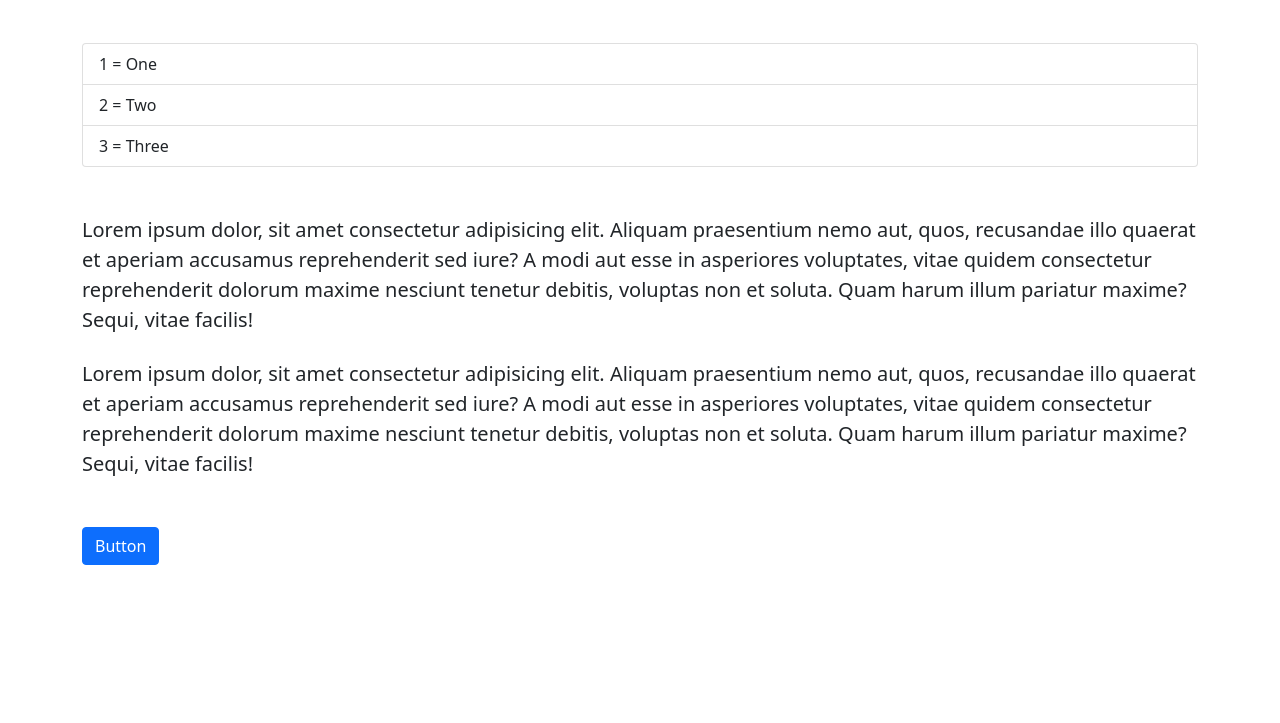
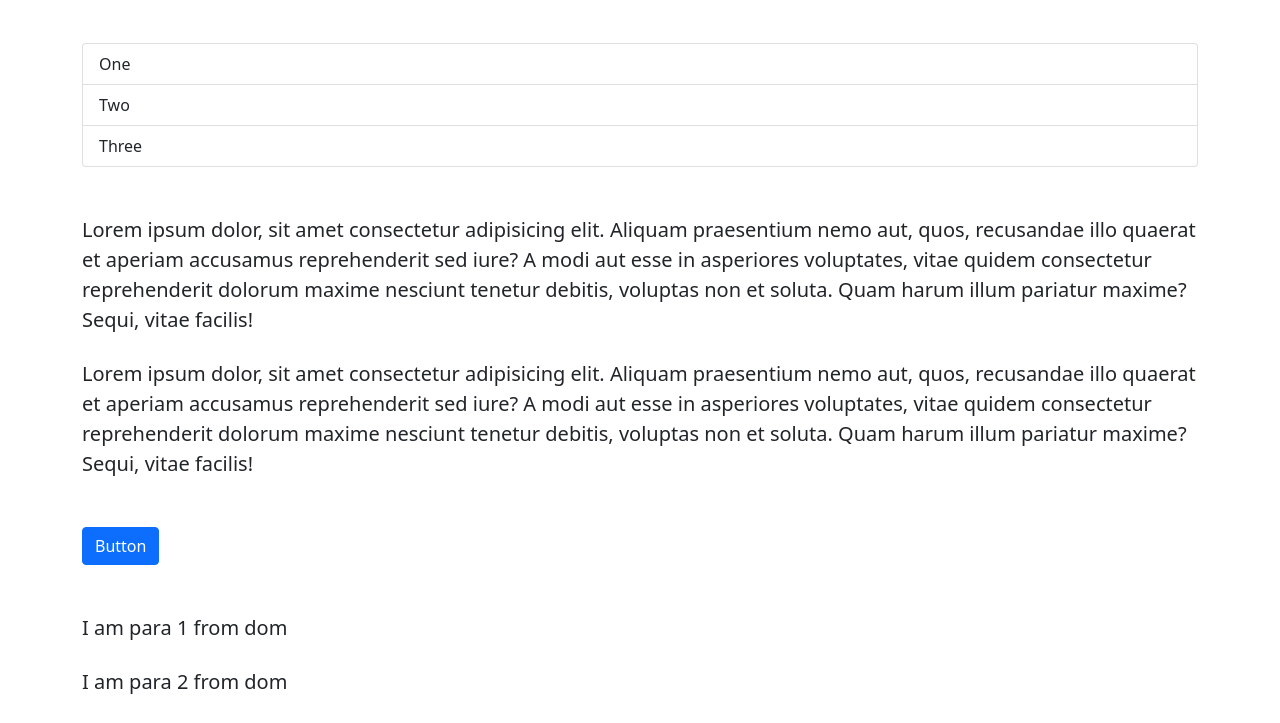
Before and after one commit to devmonowar/js-all-you-need-to-know-1, a plain HTML site: page 18.chapter-eighteen/_index.html in a window 1280 px wide. Shown: the part 77-800 px from the top of the page. Drawn offline with nearby package versions, Linux system fonts and the light colour scheme.

Commit message:
added all files

```diff
--- a/18.chapter-eighteen/2.traverse-dom.js
+++ b/18.chapter-eighteen/2.traverse-dom.js
@@ -32,5 +32,5 @@ const listItems = [...listItem];
 console.log(listItems);
 
 listItems.forEach((value, index) => {
-  value.innerHTML = `${index + 1} = ${value.innerHTML}`;
+  console.log(`${index + 1} = ${value.innerText}`);
 });
--- /dev/null
+++ b/18.chapter-eighteen/3.create-dom-element.js
@@ -0,0 +1,23 @@
+// container / parent div
+const container = document.querySelector('.container');
+
+// create element function
+function createElement(tagName, className, innerText) {
+  let tag = document.createElement(tagName);
+  tag.className = className || '';
+  tag.innerText = innerText || '';
+  return tag;
+}
+
+// append child function
+function append(parent, children) {
+  parent.appendChild(children);
+}
+
+// create new elements
+let para1 = createElement('p', 'lead my-4', 'I am para 1 from dom');
+let para2 = createElement('p', 'lead my-4', 'I am para 2 from dom');
+
+// append created elements
+append(container, para1);
+append(container, para2);
--- a/18.chapter-eighteen/_index.html
+++ b/18.chapter-eighteen/_index.html
@@ -56,6 +56,6 @@
     ></script>
 
     <!-- Main JS file -->
-    <script src="2.traverse-dom.js"></script>
+    <script src="3.create-dom-element.js"></script>
   </body>
 </html>
```
